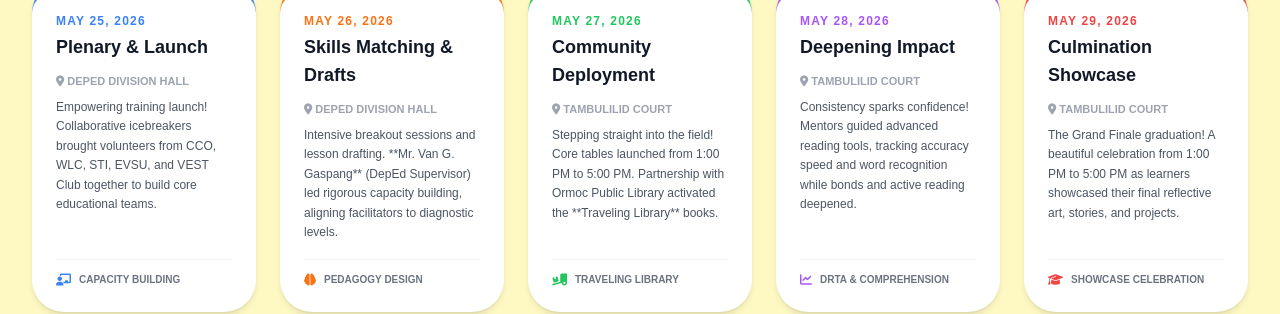
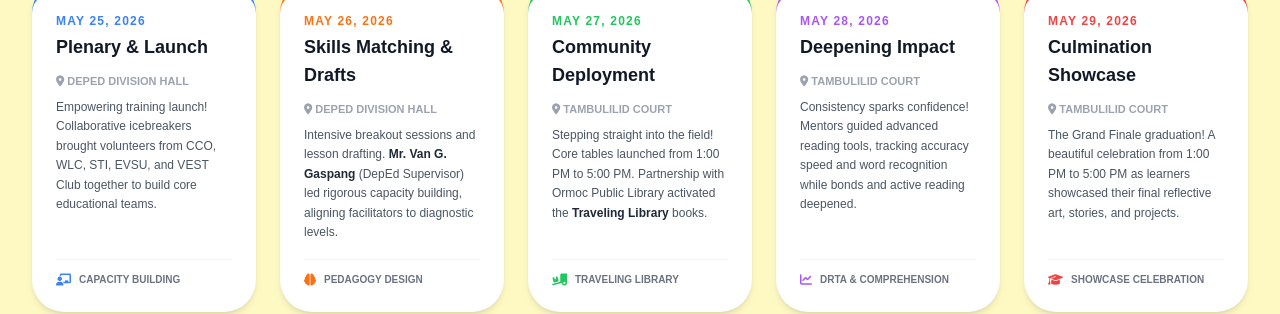
Before and after one commit to httpsdixie/Project-CREATE-Web, a plain HTML site: page index.html in a window 1280 px wide. Shown: the part 4333-4647 px from the top of the page. Drawn offline with nearby package versions, Linux system fonts and the light colour scheme.

Commit message:
fix: convert markdown bold formatting to proper HTML strong tags in timeline

```diff
--- a/index.html
+++ b/index.html
@@ -563,7 +563,7 @@
                             <h4 class="font-display text-lg font-bold text-gray-900 dark:text-white mb-3">Skills Matching & Drafts</h4>
                             <p class="text-[11px] font-bold text-gray-400 dark:text-gray-500 uppercase mb-2"><i class="fa-solid fa-map-marker-alt"></i> DepEd Division Hall</p>
                             <p class="text-gray-600 dark:text-neutral-300 text-xs leading-relaxed mb-4">
-                                Intensive breakout sessions and lesson drafting. **Mr. Van G. Gaspang** (DepEd Supervisor) led rigorous capacity building, aligning facilitators to diagnostic levels.
+                                Intensive breakout sessions and lesson drafting. <strong class="text-gray-800 dark:text-white font-bold">Mr. Van G. Gaspang</strong> (DepEd Supervisor) led rigorous capacity building, aligning facilitators to diagnostic levels.
                             </p>
                         </div>
                         <div class="flex items-center gap-2 mt-2 pt-3 border-t border-gray-100 dark:border-neutral-800/80 mt-auto">
@@ -580,7 +580,7 @@
                             <h4 class="font-display text-lg font-bold text-gray-900 dark:text-white mb-3">Community Deployment</h4>
                             <p class="text-[11px] font-bold text-gray-400 dark:text-gray-500 uppercase mb-2"><i class="fa-solid fa-map-marker-alt"></i> Tambulilid Court</p>
                             <p class="text-gray-600 dark:text-neutral-300 text-xs leading-relaxed mb-4">
-                                Stepping straight into the field! Core tables launched from 1:00 PM to 5:00 PM. Partnership with Ormoc Public Library activated the **Traveling Library** books.
+                                Stepping straight into the field! Core tables launched from 1:00 PM to 5:00 PM. Partnership with Ormoc Public Library activated the <strong class="text-gray-800 dark:text-white font-bold">Traveling Library</strong> books.
                             </p>
                         </div>
                         <div class="flex items-center gap-2 mt-2 pt-3 border-t border-gray-100 dark:border-neutral-800/80 mt-auto">
```
